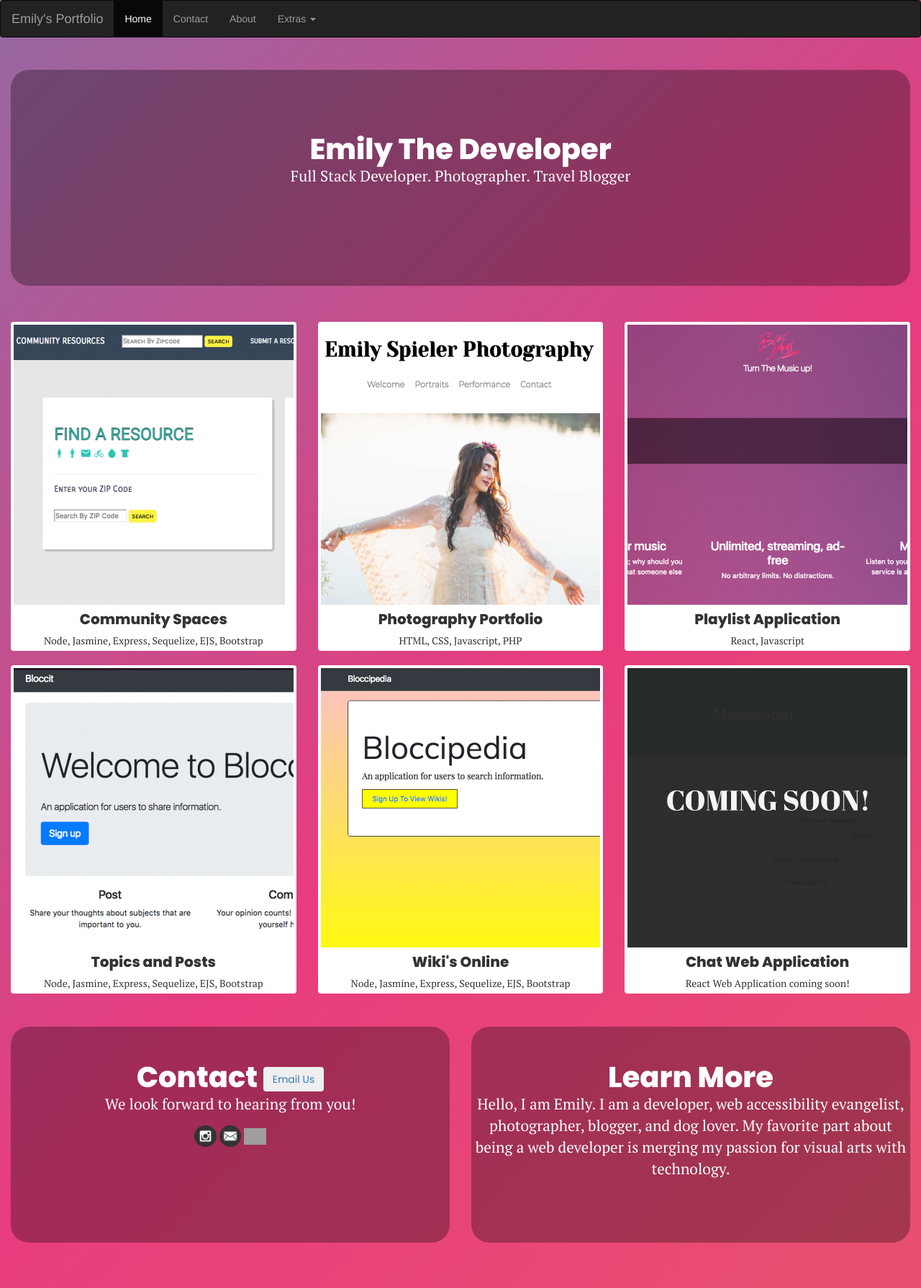
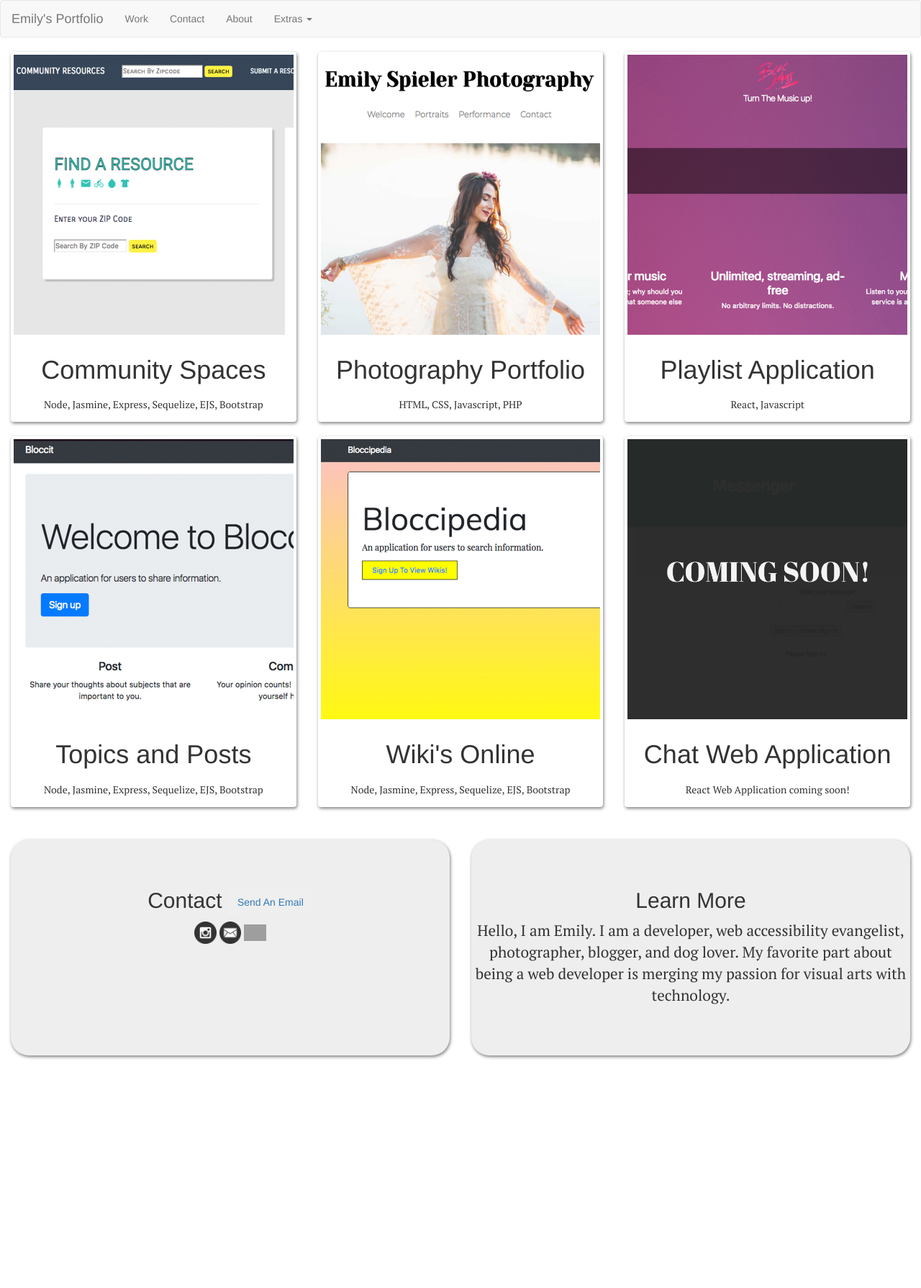
Before and after one commit to emilyspieler/portfolio, a PHP site: page /index.html in a window 1280 px wide. Shown: the whole page at 72% size. After the commit the page ends 1471 px from the top, so only its background shows below. Run offline with PHP 8.4, Linux system fonts and the light colour scheme; grey boxes are pictures that could not be loaded.

Commit message:
portfolio_updates

```diff
--- a/index.html
+++ b/index.html
@@ -5,8 +5,8 @@
       <meta charset="utf-8">
       <meta name="viewport" content="width=device-width, initial-scale=1">
       <!-- Latest compiled and minified CSS -->
+      <link rel="stylesheet" type="text/css" href="style.css">
       <link rel="stylesheet" href="https://maxcdn.bootstrapcdn.com/bootstrap/3.3.7/css/bootstrap.min.css">
-      <link rel="stylesheet" type="text/css" href="style.css">
       <link rel="stylesheet" type="text/css" href="css/bootstrap-grid.css">
       <link href="https://fonts.googleapis.com/css?family=Playfair+Display|Roboto+Mono" rel="stylesheet">
       <link href="https://fonts.googleapis.com/css?family=PT+Serif:400,400i|Poppins:400,800" rel="stylesheet">
@@ -15,35 +15,25 @@
       <script src="https://maxcdn.bootstrapcdn.com/bootstrap/3.3.7/js/bootstrap.min.js"></script>
   </head>
   <body>
-    <nav class="navbar navbar-inverse">
+    <nav class="navbar navbar-default">
       <div class="container-fluid">
         <div class="navbar-header">
           <a class="navbar-brand" href="#">Emily's Portfolio</a>
         </div>
         <ul class="nav navbar-nav">
-          <li class="active"><a href="#">Home</a></li>
+          <li><a href="#">Work</a></li>
           <li><a href="#contact">Contact</a></li>
           <li><a href="#about">About</a></li>
           <li class="dropdown">
             <a class="dropdown-toggle" data-toggle="dropdown" href="#">Extras
             <span class="caret"></span></a>
             <ul class="dropdown-menu">
-              <li><a href="http://www.espielerphotography.com/">Photography Portfolio</a></li>
-              <li><a href="http://tendaytraveler.com/">Travel Blog</a></li>
               <li><a href="https://github.com/emilyspieler">Github</a></li>
             </ul>
           </li>
         </ul>
       </div>
     </nav>
-<div className="container">
- <div class="col-md-12">
-  <div class="jumbotron" id="top">
-    <h2>Emily The Developer</h2>
-    <p>Full Stack Developer. Photographer. Travel Blogger</p>
-    </div>
-  </div>
-</div>
 
   <div className="container">
     <div class="col-md-4">
@@ -128,9 +118,8 @@
     <div class="jumbotron">
       <div id="contact">
       <h2>Contact
-        <button type="button" class="btn"><a href="mailto:emilyspieler1@gmail.com">Email Us</a></button>
+        <button type="button" class="btn"><a href="mailto:emilyspieler1@gmail.com">Send An Email</a></button>
       </h2>
-      <p>We look forward to hearing from you!</p>
     </div>
     <div class="social">
       <a href='https://www.instagram.com/tendaytraveler/'><img src="social/1.png" style="width:5%" alt="Chicago Portrait"></a>
--- a/style.css
+++ b/style.css
@@ -1,4 +1,4 @@
-h1{
+h1 {
   font-family: 'Poppins', sans-serif;
   font-weight: 800;
   font-size: 20px;
@@ -6,7 +6,7 @@
   text-align: center;
 }
 
-h2{
+h2 {
   font-family: 'Poppins', sans-serif;
   font-weight: 800;
   font-size: 40px;
@@ -14,11 +14,12 @@
   text-align: center;
 }
 
-p{
+p {
   font-family: 'PT Serif', serif;
   margin: auto;
   text-align: center;
 }
+
 
 button.btn {
   margin-left: auto;
@@ -32,60 +33,63 @@
   border-radius: 25px;
   height: 300px;
   margin-bottom: 2%;
+  box-shadow: 1px 2px 4px rgba(0, 0, 0, .5);
+}
+
+@keyframes fadein {
+    from { opacity: 0; }
+    to   { opacity: 1; }
+}
+
+/* Firefox < 16 */
+@-moz-keyframes fadein {
+    from { opacity: 0; }
+    to   { opacity: 1; }
+}
+
+/* Safari, Chrome and Opera > 12.1 */
+@-webkit-keyframes fadein {
+    from { opacity: 0; }
+    to   { opacity: 1; }
+}
+
+/* Internet Explorer */
+@-ms-keyframes fadein {
+    from { opacity: 0; }
+    to   { opacity: 1; }
+}
+
+/* Opera < 12.1 */
+@-o-keyframes fadein {
+    from { opacity: 0; }
+    to   { opacity: 1; }
 }
 
 .thumbnail {
   border: 0px !important;
+  -webkit-animation: fadein 2s; /* Safari, Chrome and Opera > 12.1 */
+       -moz-animation: fadein 2s; /* Firefox < 16 */
+        -ms-animation: fadein 2s; /* Internet Explorer */
+         -o-animation: fadein 2s; /* Opera < 12.1 */
+            animation: fadein 2s;
+  box-shadow: 1px 2px 4px rgba(0, 0, 0, .5);
+  transition: all .4s ease-in-out;
+}
+
+.thumbnail:hover {
+  transform: scale(1.05);
 }
 
 .social {
   text-align: center;
 }
 
-body {
-	width: 100wh;
-	height: 90vh;
-	background: linear-gradient(-45deg, #EE7752, #E73C7E, #23A6D5, #23D5AB);
-	background-size: 400% 400%;
-	-webkit-animation: Gradient 15s ease infinite;
-	-moz-animation: Gradient 15s ease infinite;
-	animation: Gradient 15s ease infinite;
+.navbar-default {
+  background-color: black;
 }
 
-@-webkit-keyframes Gradient {
-	0% {
-		background-position: 0% 50%
-	}
-	50% {
-		background-position: 100% 50%
-	}
-	100% {
-		background-position: 0% 50%
-	}
-}
-
-@-moz-keyframes Gradient {
-	0% {
-		background-position: 0% 50%
-	}
-	50% {
-		background-position: 100% 50%
-	}
-	100% {
-		background-position: 0% 50%
-	}
-}
-
-@keyframes Gradient {
-	0% {
-		background-position: 0% 50%
-	}
-	50% {
-		background-position: 100% 50%
-	}
-	100% {
-		background-position: 0% 50%
-	}
+body {
+	background-color: black;
 }
 
 .jumbotron#top {
@@ -101,7 +105,7 @@
 
 @media screen and (max-width: 600px) {
     body{
-      background-color: #23A6D5;
+      background-color: black;
     }
 
     .jumbotron {
```
Also changed, not shown: index.js (added).
